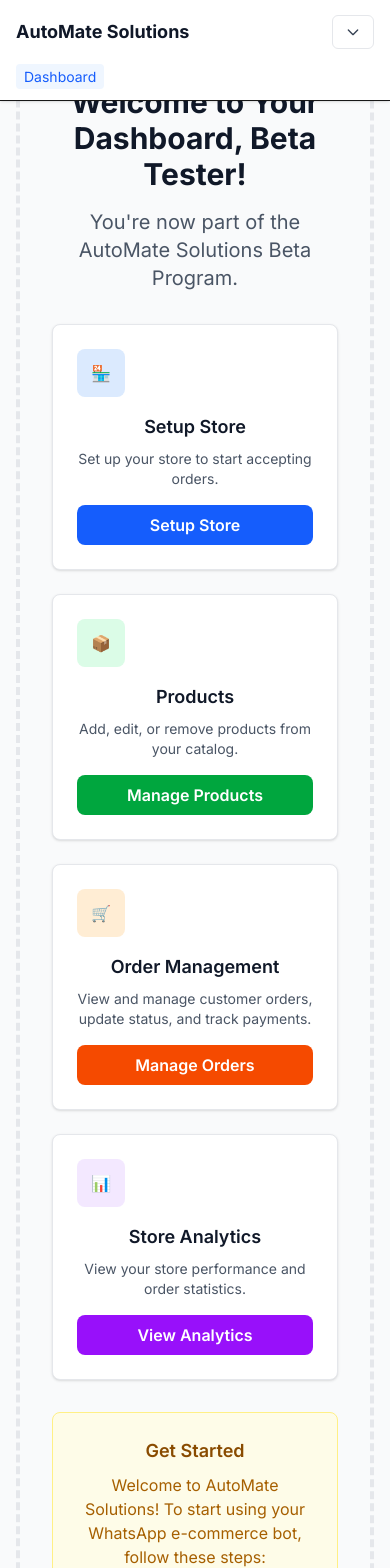
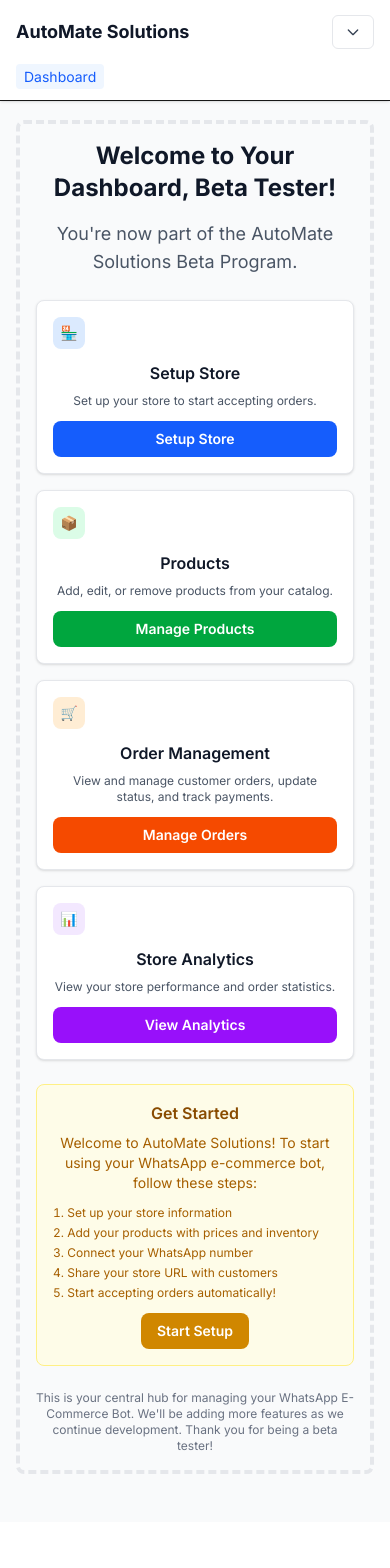
Before and after one commit to kchinonso/automate-solution, a Next.js app: page /dashboard in a window 390 px wide. Shown: the top 1568 px of the page. After the commit the page ends 1522 px from the top, so only its background shows below. Built offline with nearby package versions, Linux system fonts and the light colour scheme; no server answers; the database is empty; sample sign-in values are in the browser's storage.

Commit message:
Refactor dashboard layout and styling for responsiveness
Updated styling and layout for the dashboard page, including adjustments to padding, font sizes, and component structures for better responsiveness and user experience.

```diff
--- a/src/app/dashboard/page.tsx
+++ b/src/app/dashboard/page.tsx
@@ -76,35 +76,35 @@
     <div className="min-h-screen bg-gray-50">
       <DashboardNav user={session!.user} pageTitle="Dashboard" />
 
-      {/* Dashboard Content */}
-      <div className="max-w-7xl mx-auto py-6 sm:px-6 lg:px-8">
+      {/* Dashboard Content - Added pt-24 for fixed navbar */}
+      <div className="max-w-7xl mx-auto py-6 sm:px-6 lg:px-8 pt-24">
         <div className="px-4 py-6 sm:px-0">
-          <div className="border-4 border-dashed border-gray-200 rounded-lg p-8">
+          <div className="border-4 border-dashed border-gray-200 rounded-lg p-4 md:p-8">
             <div className="text-center">
-              <h2 className="text-3xl font-bold text-gray-900 mb-4">
+              <h2 className="text-2xl md:text-3xl font-bold text-gray-900 mb-4">
                 Welcome to Your Dashboard, {user?.companyName || 'Beta Tester'}!
               </h2>
-              <p className="text-xl text-gray-600 mb-8">
+              <p className="text-lg md:text-xl text-gray-600 mb-6 md:mb-8">
                 You're now part of the AutoMate Solutions Beta Program.
               </p>
 
               {/* Store URL Section */}
               {store && (
-                <div className="mb-8 bg-white rounded-lg border border-gray-200 p-6 max-w-2xl mx-auto shadow-sm">
-                  <h3 className="text-xl font-semibold text-gray-900 mb-3">Your Store URL</h3>
-                  <p className="text-gray-600 mb-4">Share this link with your customers to start receiving orders:</p>
-                  <div className="flex items-center space-x-2 mb-4">
-                    <code className="flex-1 bg-gray-100 text-gray-800 px-3 py-2 rounded text-sm truncate border">
+                <div className="mb-6 md:mb-8 bg-white rounded-lg border border-gray-200 p-4 md:p-6 max-w-2xl mx-auto shadow-sm">
+                  <h3 className="text-lg md:text-xl font-semibold text-gray-900 mb-3">Your Store URL</h3>
+                  <p className="text-gray-600 mb-4 text-sm md:text-base">Share this link with your customers to start receiving orders:</p>
+                  <div className="flex flex-col sm:flex-row items-stretch sm:items-center space-y-2 sm:space-y-0 sm:space-x-2 mb-4">
+                    <code className="flex-1 bg-gray-100 text-gray-800 px-3 py-2 rounded text-sm truncate border font-mono">
                       {typeof window !== 'undefined' ? `${window.location.origin}/stores/${store.storeSlug}` : ''}
                     </code>
                     <button
                       onClick={copyStoreUrl}
-                      className="bg-blue-600 hover:bg-blue-700 text-white px-4 py-2 rounded text-sm transition duration-300 flex items-center space-x-1"
+                      className="bg-blue-600 hover:bg-blue-700 text-white px-4 py-2 rounded text-sm transition duration-300 flex items-center justify-center space-x-1 whitespace-nowrap"
                     >
                       <span>{copied ? '✅ Copied!' : '📋 Copy'}</span>
                     </button>
                   </div>
-                  <p className="text-sm text-gray-500">
+                  <p className="text-xs md:text-sm text-gray-500">
                     Customers can visit this URL to browse your products and place orders directly via WhatsApp.
                   </p>
                 </div>
@@ -112,54 +112,54 @@
 
               {/* Quick Stats */}
               {store && (
-                <div className="grid grid-cols-1 md:grid-cols-4 gap-6 max-w-4xl mx-auto mb-8">
-                  <div className="bg-white p-6 rounded-lg border border-gray-200 shadow-sm">
-                    <div className="w-12 h-12 bg-blue-100 rounded-lg flex items-center justify-center mb-4 mx-auto">
-                      <span className="text-blue-600 font-bold">🏪</span>
+                <div className="grid grid-cols-2 md:grid-cols-4 gap-3 md:gap-6 max-w-4xl mx-auto mb-6 md:mb-8">
+                  <div className="bg-white p-4 md:p-6 rounded-lg border border-gray-200 shadow-sm">
+                    <div className="w-8 h-8 md:w-12 md:h-12 bg-blue-100 rounded-lg flex items-center justify-center mb-2 md:mb-4 mx-auto">
+                      <span className="text-blue-600 font-bold text-sm md:text-base">🏪</span>
                     </div>
-                    <h3 className="text-lg font-semibold text-gray-900 mb-2">Your Store</h3>
-                    <p className="text-gray-600 text-sm">{store.storeName}</p>
+                    <h3 className="text-sm md:text-lg font-semibold text-gray-900 mb-1 md:mb-2">Your Store</h3>
+                    <p className="text-gray-600 text-xs md:text-sm truncate">{store.storeName}</p>
                   </div>
 
-                  <div className="bg-white p-6 rounded-lg border border-gray-200 shadow-sm">
-                    <div className="w-12 h-12 bg-green-100 rounded-lg flex items-center justify-center mb-4 mx-auto">
-                      <span className="text-green-600 font-bold">📦</span>
+                  <div className="bg-white p-4 md:p-6 rounded-lg border border-gray-200 shadow-sm">
+                    <div className="w-8 h-8 md:w-12 md:h-12 bg-green-100 rounded-lg flex items-center justify-center mb-2 md:mb-4 mx-auto">
+                      <span className="text-green-600 font-bold text-sm md:text-base">📦</span>
                     </div>
-                    <h3 className="text-lg font-semibold text-gray-900 mb-2">Products</h3>
-                    <p className="text-gray-600 text-sm">{store.products?.length || 0} products</p>
+                    <h3 className="text-sm md:text-lg font-semibold text-gray-900 mb-1 md:mb-2">Products</h3>
+                    <p className="text-gray-600 text-xs md:text-sm">{store.products?.length || 0} products</p>
                   </div>
 
-                  <div className="bg-white p-6 rounded-lg border border-gray-200 shadow-sm">
-                    <div className="w-12 h-12 bg-purple-100 rounded-lg flex items-center justify-center mb-4 mx-auto">
-                      <span className="text-purple-600 font-bold">📱</span>
+                  <div className="bg-white p-4 md:p-6 rounded-lg border border-gray-200 shadow-sm">
+                    <div className="w-8 h-8 md:w-12 md:h-12 bg-purple-100 rounded-lg flex items-center justify-center mb-2 md:mb-4 mx-auto">
+                      <span className="text-purple-600 font-bold text-sm md:text-base">📱</span>
                     </div>
-                    <h3 className="text-lg font-semibold text-gray-900 mb-2">WhatsApp</h3>
-                    <p className="text-gray-600 text-sm">
+                    <h3 className="text-sm md:text-lg font-semibold text-gray-900 mb-1 md:mb-2">WhatsApp</h3>
+                    <p className="text-gray-600 text-xs md:text-sm">
                       {store.whatsappNumber ? 'Connected' : 'Not Connected'}
                     </p>
                   </div>
 
-                  <div className="bg-white p-6 rounded-lg border border-gray-200 shadow-sm">
-                    <div className="w-12 h-12 bg-orange-100 rounded-lg flex items-center justify-center mb-4 mx-auto">
-                      <span className="text-orange-600 font-bold">🛒</span>
+                  <div className="bg-white p-4 md:p-6 rounded-lg border border-gray-200 shadow-sm">
+                    <div className="w-8 h-8 md:w-12 md:h-12 bg-orange-100 rounded-lg flex items-center justify-center mb-2 md:mb-4 mx-auto">
+                      <span className="text-orange-600 font-bold text-sm md:text-base">🛒</span>
                     </div>
-                    <h3 className="text-lg font-semibold text-gray-900 mb-2">Orders</h3>
-                    <p className="text-gray-600 text-sm">Manage customer orders</p>
+                    <h3 className="text-sm md:text-lg font-semibold text-gray-900 mb-1 md:mb-2">Orders</h3>
+                    <p className="text-gray-600 text-xs md:text-sm">Manage orders</p>
                   </div>
                 </div>
               )}
 
               {/* Action Cards */}
-              <div className="grid md:grid-cols-2 lg:grid-cols-4 gap-6 max-w-6xl mx-auto mb-8">
+              <div className="grid grid-cols-1 sm:grid-cols-2 lg:grid-cols-4 gap-4 md:gap-6 max-w-6xl mx-auto mb-6 md:mb-8">
                 {/* Store Management */}
-                <div className="bg-white p-6 rounded-lg border border-gray-200 shadow-sm hover:shadow-md transition-shadow">
-                  <div className="w-12 h-12 bg-blue-100 rounded-lg flex items-center justify-center mb-4">
-                    <span className="text-blue-600 font-bold">🏪</span>
+                <div className="bg-white p-4 md:p-6 rounded-lg border border-gray-200 shadow-sm hover:shadow-md transition-shadow">
+                  <div className="w-8 h-8 md:w-12 md:h-12 bg-blue-100 rounded-lg flex items-center justify-center mb-3 md:mb-4">
+                    <span className="text-blue-600 font-bold text-sm md:text-base">🏪</span>
                   </div>
-                  <h3 className="text-lg font-semibold text-gray-900 mb-2">
+                  <h3 className="text-base md:text-lg font-semibold text-gray-900 mb-2">
                     {store ? 'Store Settings' : 'Setup Store'}
                   </h3>
-                  <p className="text-gray-600 text-sm mb-4">
+                  <p className="text-gray-600 text-xs md:text-sm mb-3 md:mb-4">
                     {store
                       ? 'Update your store name, description, and settings.'
                       : 'Set up your store to start accepting orders.'
@@ -167,58 +167,58 @@
                   </p>
                   <button
                     onClick={() => router.push(store ? '/dashboard/store-edit' : '/dashboard/store-setup')}
-                    className="w-full bg-blue-600 hover:bg-blue-700 text-white px-4 py-2 rounded-lg font-semibold transition duration-300"
+                    className="w-full bg-blue-600 hover:bg-blue-700 text-white px-3 py-2 md:px-4 md:py-2 rounded-lg font-semibold transition duration-300 text-sm md:text-base"
                   >
                     {store ? 'Edit Store' : 'Setup Store'}
                   </button>
                 </div>
 
                 {/* Product Management */}
-                <div className="bg-white p-6 rounded-lg border border-gray-200 shadow-sm hover:shadow-md transition-shadow">
-                  <div className="w-12 h-12 bg-green-100 rounded-lg flex items-center justify-center mb-4">
-                    <span className="text-green-600 font-bold">📦</span>
+                <div className="bg-white p-4 md:p-6 rounded-lg border border-gray-200 shadow-sm hover:shadow-md transition-shadow">
+                  <div className="w-8 h-8 md:w-12 md:h-12 bg-green-100 rounded-lg flex items-center justify-center mb-3 md:mb-4">
+                    <span className="text-green-600 font-bold text-sm md:text-base">📦</span>
                   </div>
-                  <h3 className="text-lg font-semibold text-gray-900 mb-2">Products</h3>
-                  <p className="text-gray-600 text-sm mb-4">
+                  <h3 className="text-base md:text-lg font-semibold text-gray-900 mb-2">Products</h3>
+                  <p className="text-gray-600 text-xs md:text-sm mb-3 md:mb-4">
                     Add, edit, or remove products from your catalog.
                   </p>
                   <button
                     onClick={() => router.push('/dashboard/products')}
-                    className="w-full bg-green-600 hover:bg-green-700 text-white px-4 py-2 rounded-lg font-semibold transition duration-300"
+                    className="w-full bg-green-600 hover:bg-green-700 text-white px-3 py-2 md:px-4 md:py-2 rounded-lg font-semibold transition duration-300 text-sm md:text-base"
                   >
                     Manage Products
                   </button>
                 </div>
 
-                {/* Order Management - NEW */}
-                <div className="bg-white p-6 rounded-lg border border-gray-200 shadow-sm hover:shadow-md transition-shadow">
-                  <div className="w-12 h-12 bg-orange-100 rounded-lg flex items-center justify-center mb-4">
-                    <span className="text-orange-600 font-bold">🛒</span>
+                {/* Order Management */}
+                <div className="bg-white p-4 md:p-6 rounded-lg border border-gray-200 shadow-sm hover:shadow-md transition-shadow">
+                  <div className="w-8 h-8 md:w-12 md:h-12 bg-orange-100 rounded-lg flex items-center justify-center mb-3 md:mb-4">
+                    <span className="text-orange-600 font-bold text-sm md:text-base">🛒</span>
                   </div>
-                  <h3 className="text-lg font-semibold text-gray-900 mb-2">Order Management</h3>
-                  <p className="text-gray-600 text-sm mb-4">
+                  <h3 className="text-base md:text-lg font-semibold text-gray-900 mb-2">Order Management</h3>
+                  <p className="text-gray-600 text-xs md:text-sm mb-3 md:mb-4">
                     View and manage customer orders, update status, and track payments.
                   </p>
                   <button
                     onClick={() => router.push('/dashboard/orders')}
-                    className="w-full bg-orange-600 hover:bg-orange-700 text-white px-4 py-2 rounded-lg font-semibold transition duration-300"
+                    className="w-full bg-orange-600 hover:bg-orange-700 text-white px-3 py-2 md:px-4 md:py-2 rounded-lg font-semibold transition duration-300 text-sm md:text-base"
                   >
                     Manage Orders
                   </button>
                 </div>
 
                 {/* Store Analytics */}
-                <div className="bg-white p-6 rounded-lg border border-gray-200 shadow-sm hover:shadow-md transition-shadow">
-                  <div className="w-12 h-12 bg-purple-100 rounded-lg flex items-center justify-center mb-4">
-                    <span className="text-purple-600 font-bold">📊</span>
+                <div className="bg-white p-4 md:p-6 rounded-lg border border-gray-200 shadow-sm hover:shadow-md transition-shadow">
+                  <div className="w-8 h-8 md:w-12 md:h-12 bg-purple-100 rounded-lg flex items-center justify-center mb-3 md:mb-4">
+                    <span className="text-purple-600 font-bold text-sm md:text-base">📊</span>
                   </div>
-                  <h3 className="text-lg font-semibold text-gray-900 mb-2">Store Analytics</h3>
-                  <p className="text-gray-600 text-sm mb-4">
+                  <h3 className="text-base md:text-lg font-semibold text-gray-900 mb-2">Store Analytics</h3>
+                  <p className="text-gray-600 text-xs md:text-sm mb-3 md:mb-4">
                     View your store performance and order statistics.
                   </p>
                   <button
                     onClick={() => router.push('/dashboard/analytics')}
-                    className="w-full bg-purple-600 hover:bg-purple-700 text-white px-4 py-2 rounded-lg font-semibold transition duration-300"
+                    className="w-full bg-purple-600 hover:bg-purple-700 text-white px-3 py-2 md:px-4 md:py-2 rounded-lg font-semibold transition duration-300 text-sm md:text-base"
                   >
                     View Analytics
                   </button>
@@ -227,12 +227,12 @@
 
               {/* Setup Guide */}
               {!store && (
-                <div className="bg-yellow-50 border border-yellow-200 rounded-lg p-6 max-w-2xl mx-auto">
-                  <h3 className="text-lg font-semibold text-yellow-800 mb-2">Get Started</h3>
-                  <p className="text-yellow-700 mb-4">
+                <div className="bg-yellow-50 border border-yellow-200 rounded-lg p-4 md:p-6 max-w-2xl mx-auto mb-6">
+                  <h3 className="text-base md:text-lg font-semibold text-yellow-800 mb-2">Get Started</h3>
+                  <p className="text-yellow-700 mb-3 md:mb-4 text-sm md:text-base">
                     Welcome to AutoMate Solutions! To start using your WhatsApp e-commerce bot, follow these steps:
                   </p>
-                  <ol className="text-yellow-700 text-left space-y-2 list-decimal list-inside">
+                  <ol className="text-yellow-700 text-left space-y-1 md:space-y-2 text-xs md:text-sm list-decimal list-inside">
                     <li>Set up your store information</li>
                     <li>Add your products with prices and inventory</li>
                     <li>Connect your WhatsApp number</li>
@@ -241,7 +241,7 @@
                   </ol>
                   <button
                     onClick={() => router.push('/dashboard/store-setup')}
-                    className="mt-4 bg-yellow-600 hover:bg-yellow-700 text-white px-6 py-3 rounded-lg font-semibold"
+                    className="mt-3 md:mt-4 bg-yellow-600 hover:bg-yellow-700 text-white px-4 py-2 md:px-6 md:py-3 rounded-lg font-semibold text-sm md:text-base"
                   >
                     Start Setup
                   </button>
@@ -250,9 +250,9 @@
 
               {/* Store Management Tips */}
               {store && (
-                <div className="bg-blue-50 border border-blue-200 rounded-lg p-6 max-w-2xl mx-auto">
-                  <h3 className="text-lg font-semibold text-blue-800 mb-2">Store Management Tips</h3>
-                  <ul className="text-blue-700 text-left space-y-2">
+                <div className="bg-blue-50 border border-blue-200 rounded-lg p-4 md:p-6 max-w-2xl mx-auto mb-6">
+                  <h3 className="text-base md:text-lg font-semibold text-blue-800 mb-2">Store Management Tips</h3>
+                  <ul className="text-blue-700 text-left space-y-1 md:space-y-2 text-xs md:text-sm">
                     <li>• Keep your product inventory updated regularly</li>
                     <li>• Share your store URL on social media and with customers</li>
                     <li>• Respond promptly to WhatsApp orders for better customer experience</li>
@@ -263,7 +263,7 @@
                 </div>
               )}
 
-              <p className="mt-8 text-sm text-gray-500 max-w-2xl mx-auto">
+              <p className="mt-6 md:mt-8 text-xs md:text-sm text-gray-500 max-w-2xl mx-auto">
                 This is your central hub for managing your WhatsApp E-Commerce Bot.
                 We'll be adding more features as we continue development. Thank you for being a beta tester!
               </p>
```
